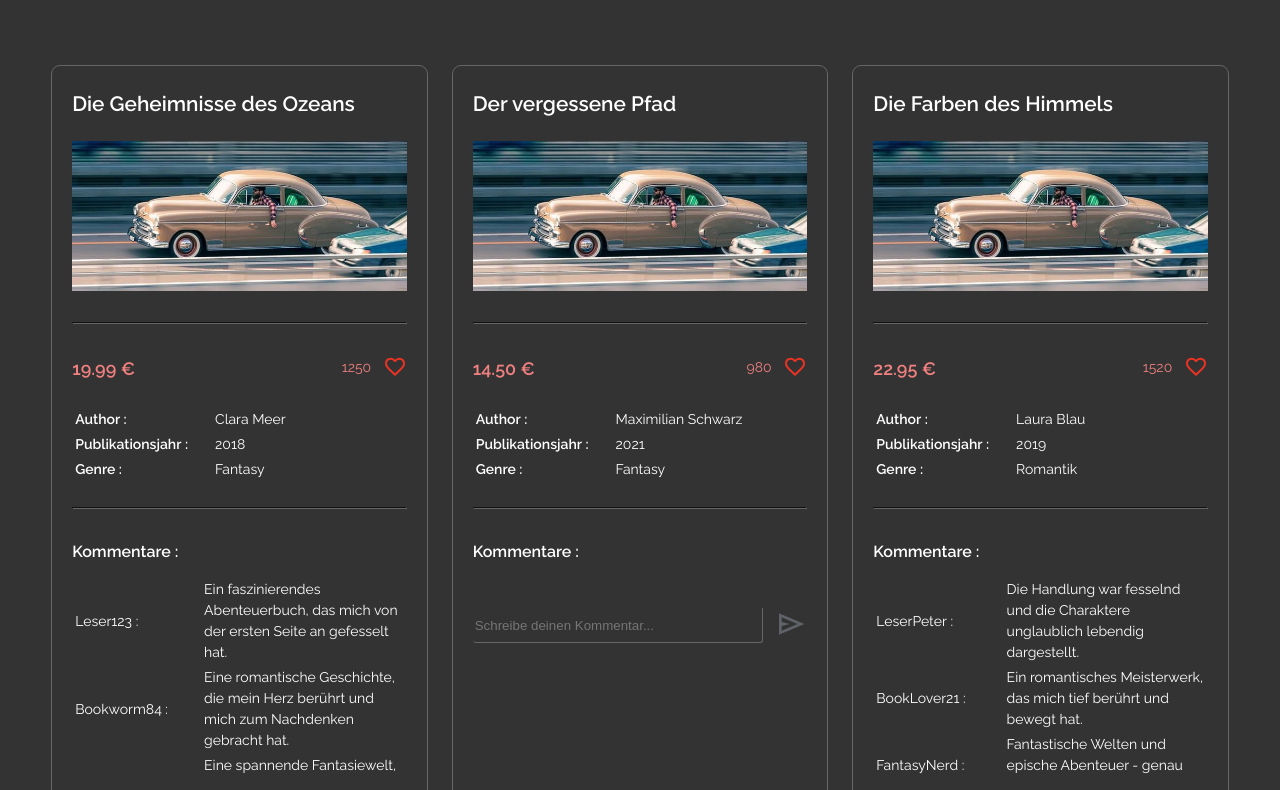
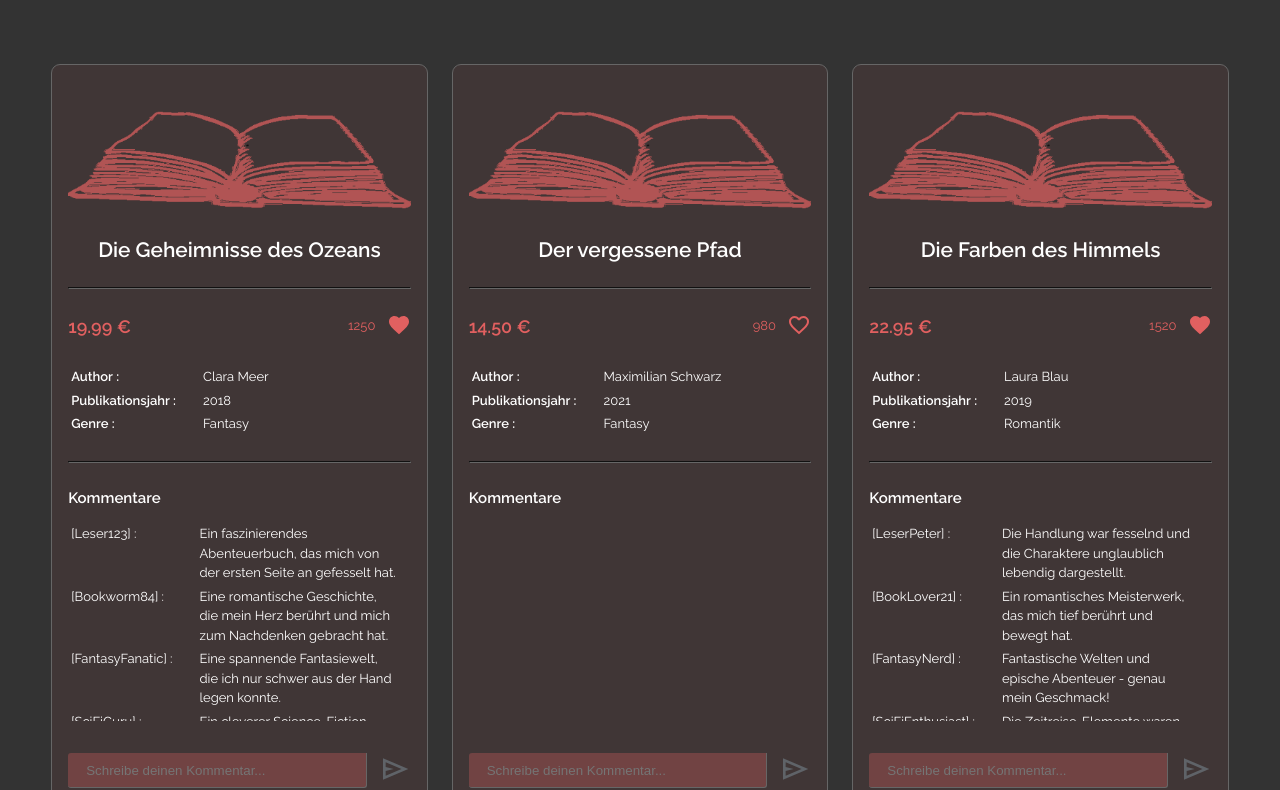
Before and after one commit to goninski/DA-FE07-bookstore, a plain HTML site: page index.html in a window 1280 px wide. Shown: the part 96-886 px from the top of the page. Drawn offline with Linux system fonts and the light colour scheme.

Commit message:
styling comments, save like to storage (unstable)

```diff
--- a/script.js
+++ b/script.js
@@ -1,8 +1,13 @@
+let bookTitleLiked = '';
+let bookTitlesLiked = [];
+let storageStr = '';
+
 function renderBody() {
     renderBooks();
 }
 
 function renderBooks() {
+    getLikedBooksFromStorage();
     let booksListingRef = '';
     let bookCommentsListingRef = '';
     booksListingRef = document.getElementById('booksListing');
@@ -15,3 +20,42 @@ function renderBooks() {
             }
     }
 }
+
+function getLikedBooksFromStorage() {
+    storageStr = localStorage.getItem("bookTitlesLiked");
+    bookTitlesLiked = JSON.parse(storageStr);
+    if(bookTitlesLiked && bookTitlesLiked.length > 0) {
+        for (let index = 0; index < bookTitlesLiked.length; index++) {
+            bookIndex = books.findIndex(element => {return element.name == bookTitlesLiked});
+            books[bookIndex].liked = true;
+        }
+    }
+}
+
+function toggleLikeStatus(bookIndex) {
+    bookLikeStatus = books[bookIndex].liked;
+    if(bookLikeStatus) {
+        bookLikeStatus = false;
+    } else {
+        bookLikeStatus = true;
+    }
+    books[bookIndex].liked = bookLikeStatus;
+    saveLikedBookToStorage(bookIndex);
+    let imgSource = 'assets/icons/favorite-' + bookLikeStatus + '.svg';
+    document.getElementById('bookLikeIcon-' + bookIndex).src = imgSource;
+}
+
+function saveLikedBookToStorage(bookIndex) {
+    bookLikeStatus = books[bookIndex].liked;
+    bookTitleLiked = books[bookIndex].name;
+    let bookIncluded = false;
+    if(bookTitlesLiked) {
+        bookIncluded = bookTitlesLiked.includes(bookTitleLiked);
+    }
+    if(bookLikeStatus && ! bookIncluded) {
+        bookTitlesLiked.push(bookTitleLiked);
+    } else if (! bookLikeStatus && bookIncluded) {
+        bookTitlesLiked = bookTitlesLiked.filter((element) => {return element[bookTitleLiked] == false});
+    }
+    localStorage.setItem("bookTitlesLiked", JSON.stringify(bookTitlesLiked));
+}
--- a/scripts/db.js
+++ b/scripts/db.js
@@ -1,3 +1,15 @@
+let bookIndex = 0;
+let bookTitle = '';
+let bookAuthor = '';
+let bookPrice = 0;
+let bookPublishedYear = 0;
+let bookGenre = '';
+let bookLikes = 0;
+let bookLikeStatus = false;
+let bookComments = [];
+let bookCommentName = '';
+let bookComment = '';
+
 let books = [
     {
       "name": "Die Geheimnisse des Ozeans",
--- a/scripts/templates.js
+++ b/scripts/templates.js
@@ -1,27 +1,3 @@
-function getIcon(type) {
-
-    switch (type) {
-        case 'favorite':
-            return `
-            <svg xmlns="http://www.w3.org/2000/svg" height="24px" viewBox="0 -960 960 960" width="24px" fill="#EA3323"><path d="m480-120-58-52q-101-91-167-157T150-447.5Q111-500 95.5-544T80-634q0-94 63-157t157-63q52 0 99 22t81 62q34-40 81-62t99-22q94 0 157 63t63 157q0 46-15.5 90T810-447.5Q771-395 705-329T538-172l-58 52Zm0-108q96-86 158-147.5t98-107q36-45.5 50-81t14-70.5q0-60-40-100t-100-40q-47 0-87 26.5T518-680h-76q-15-41-55-67.5T300-774q-60 0-100 40t-40 100q0 35 14 70.5t50 81q36 45.5 98 107T480-228Zm0-273Z"/></svg>
-            `;
-
-    }
-
-}
-
-let bookIndex = 0;
-let bookTitle = '';
-let bookAuthor = '';
-let bookPrice = 0;
-let bookPublishedYear = 0;
-let bookGenre = '';
-let bookLikes = 0;
-let bookLiked = false;
-let bookComments = [];
-let bookCommentName = '';
-let bookComment = '';
-
 function getBookItemTemplate(bookIndex) {
     bookTitle = books[bookIndex].name;
     bookAuthor = books[bookIndex].author;
@@ -29,21 +5,19 @@ function getBookItemTemplate(bookIndex) {
     bookPublishedYear = books[bookIndex].publishedYear;
     bookGenre = books[bookIndex].genre;
     bookLikes = books[bookIndex].likes;
-    bookLiked = books[bookIndex].liked;
+    bookLikeStatus = books[bookIndex].liked;
     return `
     <div class="book-item flex-col gap">
         <div class="book-header flex-col gap">
-            <h3>${bookTitle}</h3>
-            <img src="assets/img-books/book-sample.jpg" alt="" class="book-cover">
-            <hr>
+            <img src="assets/img/open-book-illustration-PB4109187-red-512.png" alt="open-book-illustration" class="book-cover mt">
+            <h3 class="text-center">${bookTitle}</h3>
         </div>
+        <hr>
         <div class="book-metas">
             <div class="book-meta-header flex-row gap justify-between mb">
                 <div class="book-price">${bookPrice} €</div>
                 <div class="book-likes-wrapper">${bookLikes}
-                    <a class="book-like" onclick="toggleLikeStatus()" href="#" title="mag ich / mag ich nicht">
-                        <img src="assets/icons/favorite-g-red.svg" alt="heart-icon" class="book-like-icon">
-                    </a>
+                    <img src="assets/icons/favorite-${bookLikeStatus}.svg" alt="heart-icon" id="bookLikeIcon-${bookIndex}" class="book-like-icon" onclick="toggleLikeStatus(${bookIndex})">
                 </div>
             </div>
             <table>
@@ -60,10 +34,10 @@ function getBookItemTemplate(bookIndex) {
                     <td>${bookGenre}</td>
                 </tr>
             </table>
-            <hr class="mt">
         </div>
-        <div class="book-comments">
-            <h4 class="mb-05">Kommentare :</h4>
+        <hr>
+        <div class="book-comments flex-col flex-grow justify-between">
+            <h4 class="mb-05">Kommentare </h4>
             <div class="book-comments-listing-wrapper">
                 <table id="bookCommentsListing-${bookIndex}"></table>
             </div>
@@ -82,8 +56,17 @@ function getBookCommentsTemplate(bookIndex, bookComments, commentIndex) {
     bookComment = bookComments[commentIndex].comment;
     return `
     <tr>
-    <td>${bookCommentName}&nbsp;:</td>
+    <td>[${bookCommentName}]&nbsp;:</td>
     <td>${bookComment}</td>
     </tr>
     `;
 }
+
+function getIcon(type) {
+    switch (type) {
+        case 'like':
+            return `
+            <svg xmlns="http://www.w3.org/2000/svg" height="24px" viewBox="0 -960 960 960" width="24px" fill="#EA3323"><path d="m480-120-58-52q-101-91-167-157T150-447.5Q111-500 95.5-544T80-634q0-94 63-157t157-63q52 0 99 22t81 62q34-40 81-62t99-22q94 0 157 63t63 157q0 46-15.5 90T810-447.5Q771-395 705-329T538-172l-58 52Zm0-108q96-86 158-147.5t98-107q36-45.5 50-81t14-70.5q0-60-40-100t-100-40q-47 0-87 26.5T518-680h-76q-15-41-55-67.5T300-774q-60 0-100 40t-40 100q0 35 14 70.5t50 81q36 45.5 98 107T480-228Zm0-273Z"/></svg>
+            `;
+    }
+}
--- a/style.css
+++ b/style.css
@@ -13,9 +13,9 @@
     --ff-text: "Raleway";
     --ff-hd: var(--ff-text);
 
-    --fs-text: 14px;
-    --fs-text-sm: 12px;
-    --fs-text-lg: 16px;
+    --fs-text: 13px;
+    --fs-text-sm: 11px;
+    --fs-text-lg: 15px;
     --fs-text-xl: 18px;
     --lh-text: 1.5;
 
@@ -30,7 +30,7 @@
     --clr-text: white;
     --clr-hd: black;
     --bg-page: #333;
-    --clr-red: lightcoral;
+    --clr-red: hsl(0, 68%, 63%); /* #e16060 */
 }
 
 header .logo-wrapper img {
--- a/styles/assets.css
+++ b/styles/assets.css
@@ -7,9 +7,10 @@ input[type="text"] {
     padding-top: 8px;
     padding-bottom: 8px;
     width: 100%;
-    background-color: unset;
+    background-color: hsla(0, 68%, 63%, 0.3);
     border: solid 1px #666;
     border-radius: 3px;
+    text-indent: 1rem;
 }
 .book-item form input {
     border-top: none;
@@ -22,14 +23,15 @@ input[type="text"] {
 
 /*** BOOK */
 .book-item {
-    padding: 24px 20px;
+    padding: 20px 16px;
     border: solid 1px #666;
     border-radius: 9px;
+    background-color: hsla(0, 68%, 63%, 0.075);
 }
 .book-cover {
-    height: 150px;
     width: 100%;
-    object-fit: cover;
+    height: auto;
+    opacity: 0.7;
 }
 .book-price {
     font-size: var(--fs-text-xl);
@@ -42,10 +44,15 @@ input[type="text"] {
 .book-like-icon {
     margin-left: 8px;
     margin-bottom: -7px;
+    color: red;
+    cursor: pointer;
 }
 /* .book-metas tr:not(.price-likes) td:first-of-type {
     font-weight: bold;
 } */
+.book-item td {
+    vertical-align: top;
+}
 .book-item td:first-of-type {
     font-weight: var(--fw-bold);
     padding-right: var(--sp-10);
@@ -53,9 +60,14 @@ input[type="text"] {
 .book-comments td:first-of-type {
     font-weight: var(--fw-regular);
 }
+.book-comments td:nth-of-type(2) {
+    padding-right: var(--sp-05);
+}
 .book-comments-listing-wrapper {
     max-height: 200px;
     overflow: auto;
+    scrollbar-width: thin;
+    scrollbar-color: hsla(0, 68%, 63%,0.7) #333;
 }
 
 
--- a/styles/fw-classes.css
+++ b/styles/fw-classes.css
@@ -1,5 +1,9 @@
 /***** FRAMEWORK UTILITY CLASSES */
 
+.grid-auto {
+    display: grid;
+    grid-template-columns: repeat(auto-fit, minmax(min(var(--col-min-width), 100%), 1fr));
+}
 .flex-col {
     display: flex;
     flex-direction: column;
@@ -15,11 +19,6 @@
 .flex-wrap {
     flex-wrap: wrap;
 }
-.grid-auto {
-    display: grid;
-    grid-template-columns: repeat(auto-fit, minmax(min(var(--col-min-width), 100%), 1fr));
-}
-
 .justify-center {
     justify-content: center;
 }
@@ -71,9 +70,6 @@
     margin-top: auto;
     margin-bottom: auto;
 }
-.text-center {
-    text-align: center;
-}
 .hide {
     display: none !important;
 }
@@ -94,8 +90,9 @@
 .uppercase {
     text-transform: uppercase;
 }
-
-
+.text-center {
+    text-align: center;
+}
 
 
 
--- a/styles/fw-presets.css
+++ b/styles/fw-presets.css
@@ -20,10 +20,14 @@
     --icon-multipl: 1;
 
 }
+@media(max-width: 939px) {
+    :root {
+        --col-min-width: 280px;
+    }
+}
 @media(max-width: 719px) {
     :root {
         --pad-x-sec: 24px;
-        --col-min-width: 280px;
     }
 }
 @media(max-width: 359px) {
@@ -133,6 +137,8 @@ a {
     text-align: center;
     justify-content: center;
 }
-hr {
+:where(hr) {
     width: 100%;
+    margin-top: 0;
+    margin-bottom: 0;
 }
```
Also changed, not shown: assets/icons/favorite-false.svg (added), assets/icons/favorite-g-red.svg (deleted), assets/icons/favorite-g.svg (deleted), assets/icons/favorite-true.svg (added), assets/img/open-book-illustration-PB4109187-red-512.png (added), assets/img/open-book-illustration-PB4109187-white-512.png (added), assets/img/open-book-illustration-PB4109187-white-orig.png (added), assets/img/open-book-illustration_PB4109187_orig.png (added).
